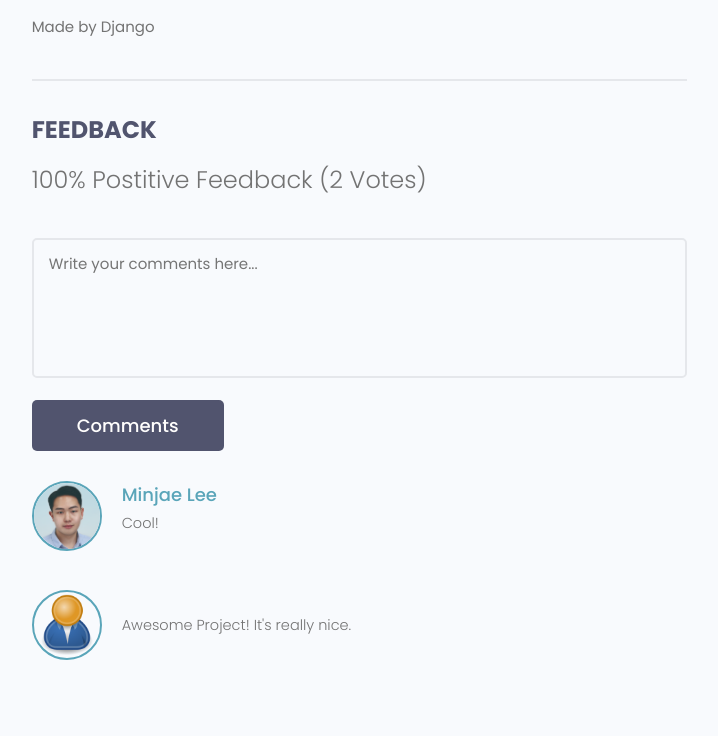
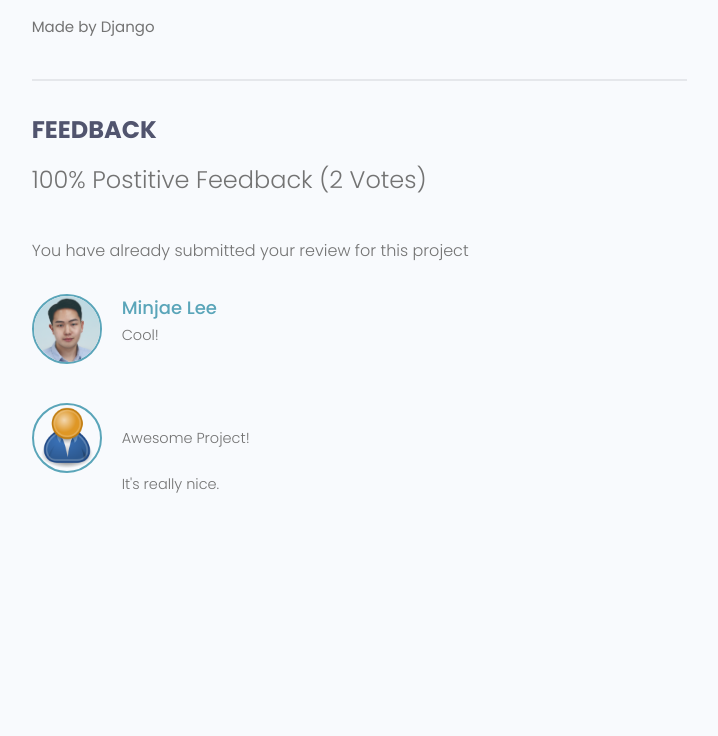
Before and after one commit to sochubert/devsearch, a Django app: page /projects/project/81b3d73c-999b-4112-9898-6d7a2d0f204c in a window 1280 px wide. Shown: the part 696-1432 px from the top of the page, without its empty margins (465-1183 px from the left). After the commit the page ends 1189 px from the top, so only its background shows below. Run offline with Django 4.2, Linux system fonts and the light colour scheme; a user stored in the database is signed in; data comes from the database, SQL or seed files in the repository; both versions use the stored data as it was after the commit; some libraries are stand-ins or nearby versions.

Commit message:
Reviews & next method

```diff
--- a/projects/forms.py
+++ b/projects/forms.py
@@ -1,6 +1,6 @@
 from django.forms import ModelForm
 from django import forms
-from .models import Project
+from .models import Project, Review
 
 
 class ProjectForm(ModelForm):
@@ -24,3 +24,19 @@ class ProjectForm(ModelForm):
         #     {'class': 'input', 'placeholder': 'Add Description'})
         # self.fields['demo_link'].widget.attrs.update({'class': 'input'})
         # self.fields['title'].widget.attrs.update({'class': 'input'})
+
+
+class ReviewForm(ModelForm):
+    class Meta:
+        model = Review
+        fields = ['value', 'body']
+        labels = {
+            'value': 'Place your vote',
+            'body': 'Add a comment with your vote'
+        }
+
+    def __init__(self, *args, **kwargs):
+        super(ReviewForm, self).__init__(*args, **kwargs)
+
+        for name, field in self.fields.items():
+            field.widget.attrs.update({'class': 'input'})
--- a/projects/models.py
+++ b/projects/models.py
@@ -25,7 +25,22 @@ class Project(models.Model):
         return self.title
 
     class Meta:
-        ordering = ['created']
+        ordering = ['-vote_ratio', '-vote_total', 'title']
+
+    @property
+    def reviewers(self):
+        queryset = self.review_set.all().values_list('owner__id', flat=True)
+        return queryset
+
+    @property
+    def getVoteCount(self):
+        reviews = self.review_set.all()
+        upVotes = reviews.filter(value='up').count()
+        totalVotes = reviews.count()
+        ratio = (upVotes / totalVotes) * 100
+        self.vote_total = totalVotes
+        self.vote_ratio = ratio
+        self.save()
 
 
 class Review(models.Model):
--- a/projects/templates/projects/single-project.html
+++ b/projects/templates/projects/single-project.html
@@ -36,16 +36,24 @@
               {{project.vote_ratio}}% Postitive Feedback ({{project.vote_total}}
               Vote{{project.vote_total|pluralize:"s"}})
             </h5>
-
-            <form class="form" action="#" method="POST">
-              <!-- Textarea -->
+            {% if request.user.profile.id in project.reviewers %}
+              <p>You have already submitted your review for this project</p>
+            {% elif request.user.profile == project.owner %}
+              <p>You cannot review your own work</p>
+            {% elif request.user.is_authenticated %}
+            <form action="{% url 'project' project.id %}" method="POST">
+              {% csrf_token %}
+              {% for field in form %}
               <div class="form__field">
-                <label for="formInput#textarea">Comments: </label>
-                <textarea class="input input--textarea" name="message" id="formInput#textarea"
-                  placeholder="Write your comments here..."></textarea>
+                <label for="formInput#textarea">{{field.label}}</label>
+                {{field}}
               </div>
+              {% endfor %}
               <input class="btn btn--sub btn--lg" type="submit" value="Comments" />
             </form>
+            {% else %}
+              <a href="{% url 'login' %}?next={{request.path}}">Login to Review</a>
+            {% endif %}
             <div class="commentList">
               {% for review in project.review_set.all %}
               {% if review.body %}
@@ -56,7 +64,7 @@
                 <div class="comment__details">
                   <a href="{% url 'user-profile' review.owner.id %}" class="comment__author">{{review.owner.name}}</a>
                   <p class="comment__info">
-                    {{review.body}}
+                    {{review.body|linebreaksbr}}
                   </p>
                 </div>
               </div>
--- a/projects/views.py
+++ b/projects/views.py
@@ -1,14 +1,15 @@
 from django.shortcuts import render, redirect
 from django.http import HttpResponse
 from django.contrib.auth.decorators import login_required
+from django.contrib import messages
 from .models import Project, Tag
-from .forms import ProjectForm
+from .forms import ProjectForm, ReviewForm
 from .utils import searchProjects, paginateProjects
 
 
 def projects(request):
     projects, search_query = searchProjects(request)
-    custom_range, projects = paginateProjects(request, projects, 2)
+    custom_range, projects = paginateProjects(request, projects, 6)
     context = {'projects': projects,
                'search_query': search_query, 'custom_range': custom_range}
     return render(request, "projects/projects.html", context)
@@ -16,7 +17,19 @@ def projects(request):
 
 def project(request, pk):
     projectObj = Project.objects.get(id=pk)
-    return render(request, "projects/single-project.html", {'project': projectObj})
+    form = ReviewForm()
+    if request.method == 'POST':
+        form = ReviewForm(request.POST)
+        review = form.save(commit=False)
+        review.project = projectObj
+        review.owner = request.user.profile
+        review.save()
+
+        projectObj.getVoteCount
+        messages.success(request, "Your review was successfully submitted!")
+        return redirect('project', pk=projectObj.id)
+
+    return render(request, "projects/single-project.html", {'project': projectObj, 'form': form})
 
 
 @login_required(login_url='login')
--- a/users/views.py
+++ b/users/views.py
@@ -16,7 +16,7 @@ def loginPage(request):
         return redirect('profiles')
 
     if request.method == 'POST':
-        username = request.POST['username']
+        username = request.POST['username'].lower()
         password = request.POST['password']
         try:
             user = User.objects.get(username=username)
@@ -25,7 +25,7 @@ def loginPage(request):
         user = authenticate(request, username=username, password=password)
         if user is not None:
             login(request, user)
-            return redirect('profiles')
+            return redirect(request.GET['next'] if 'next' in request.GET else 'account')
         else:
             messages.error(request, "Username or password is incorrect")
 
```
Also changed, not shown: templates/login.html (deleted, +0 -70 lines), users/templates/users/login_register.html (+4 -9 lines), db.sqlite3.
